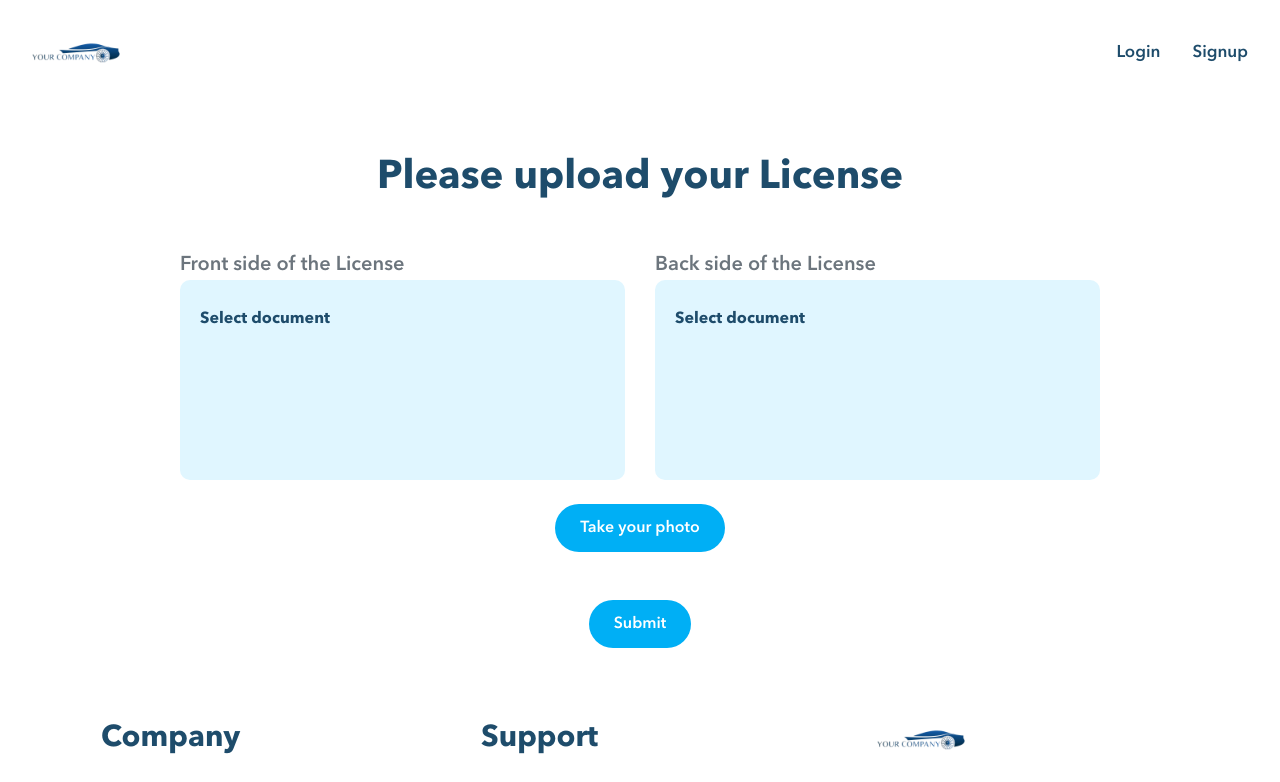
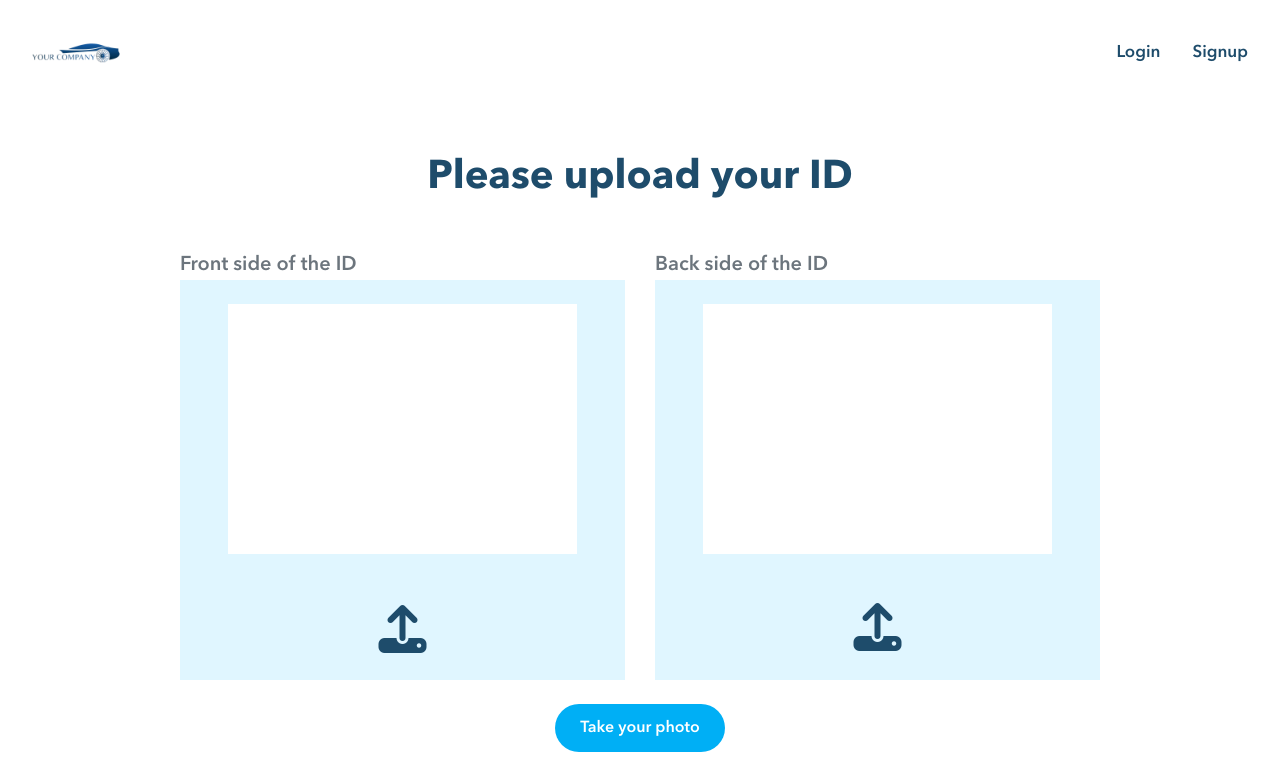
Before and after one commit to KaranBrains/blabla-driver, a React (Create React App) app in the folder frontend/: page /license in a window 1280 px wide. Shown: the top 782 px of the page. Built offline with nearby package versions, Linux system fonts and the light colour scheme.

Commit message:
Refractored

```diff
--- a/frontend/src/components/Auth/Signup/License/License.css
+++ b/frontend/src/components/Auth/Signup/License/License.css
@@ -5,11 +5,12 @@
   font-size: 1rem;
   font-weight: 400;
   line-height: 1.5;
+  margin-top: 50px;
   color: var(--primaryColor);
   background-color: var(--tertiaryColor);
   background-clip: padding-box;
   border: none;
-  border-radius: 10px;
+  margin: 20px auto;
 }
 
 input#form-upload-button {
@@ -27,6 +28,17 @@ input[type="file"] {
   outline: none !important;
 }
 
+.file-container {
+  background-color: var(--tertiaryColor);
+  height: 400px;
+}
+
+.image-container {
+  height: 285px;
+  width: 350px;
+  margin: 10px auto;
+}
+
 .custom-file-input {
   display: block;
   width: 100%;
@@ -35,22 +47,29 @@ input[type="file"] {
   font-weight: 400;
   line-height: 1.5;
   color: var(--primaryColor);
-  background-color: var(--tertiaryColor) !important;
+  background-color: white !important;
   background-clip: padding-box;
   border: none;
-  border-radius: 10px;
   opacity: 1;
   display: flex;
   justify-content: center;
   flex-direction: column;
   align-items: center;
 }
-
+.custom-upload-button{
+  background: transparent;
+  border: none;
+  outline: none;
+}
 .custom-file-input::-webkit-file-upload-button {
   visibility: hidden;
 }
+
+.modal{
+  padding-right: 0px;
+}
 .custom-file-input::before {
-  content: "Select document";
+  content: "";
   height: 100%;
   color: var(--primaryColor);
   display: inline-block;
@@ -69,3 +88,84 @@ input[type="file"] {
 .custom-file-input:active::before {
   background: transparent;
 }
+#container-circles {
+  position: absolute;
+  left: 50%;
+  bottom: 90px;
+}
+#outer-circle {
+  left: -37px;
+  height: 75px;
+  width: 75px;
+  background-color: hsla(0, 0%, 100%, 0.4);
+  z-index: 1;
+}
+#inner-circle,
+#outer-circle {
+  position: absolute;
+  border-radius: 50%;
+}
+#inner-circle {
+  left: 50%;
+  top: 38px;
+  height: 44px;
+  width: 44px;
+  background: #fff;
+  margin: -22px 0 0 -22px;
+  z-index: 2;
+}
+#inner-circle.is-clicked {
+  height: 38px;
+  width: 38px;
+  margin: -19px 0 0 -19px;
+}
+#white-flash.normal {
+  position: absolute;
+  height: 100%;
+  width: 100%;
+  opacity: 1;
+  -webkit-transition: opacity 0.9s ease-out;
+  -o-transition: opacity 0.9s ease-out;
+  transition: opacity 0.9s ease-out;
+}
+#white-flash.do-transition {
+  opacity: 0;
+  background: #fff;
+}
+#display-error {
+  color: #000;
+  background-color: #fff;
+}
+.react-html5-camera-photo {
+  position: relative;
+  text-align: center;
+}
+.react-html5-camera-photo > img,
+.react-html5-camera-photo > video {
+  width: 100% !important;
+}
+.react-html5-camera-photo > .display-error {
+  width: 100% !important;
+  margin: 0 auto;
+}
+@media (max-width: 768px) {
+  .react-html5-camera-photo > .display-error,
+  .react-html5-camera-photo > img,
+  .react-html5-camera-photo > video {
+    width: 100%;
+  }
+}
+.react-html5-camera-photo-fullscreen > img,
+.react-html5-camera-photo-fullscreen > video {
+  width: 100vw;
+  height: 100vh;
+}
+.react-html5-camera-photo-fullscreen > video {
+  -o-object-fit: fill;
+  object-fit: fill;
+}
+.react-html5-camera-photo-fullscreen > .display-error {
+  width: 100vw;
+  height: 100vh;
+}
+/*# sourceMappingURL=index.css.map*/
--- a/frontend/src/components/Auth/Signup/License/License.jsx
+++ b/frontend/src/components/Auth/Signup/License/License.jsx
@@ -3,8 +3,14 @@ import { Link } from "react-router-dom";
 import "./License.css";
 import Camera from "react-html5-camera-photo";
 import "react-html5-camera-photo/build/css/index.css";
+import { Modal } from "react-bootstrap";
 
 function License() {
+  const [show, setShow] = useState(false);
+
+  const handleClose = () => setShow(false);
+  const handleShow = () => setShow(true);
+
   const [fileOne, setFileOne] = useState("");
   const [fileTwo, setFileTwo] = useState("");
   const [value, setValue] = useState(false);
@@ -13,6 +19,10 @@ function License() {
     dataUri && setValue(false);
     setPhoto(dataUri);
   }
+  const handleIcon = (e) => {
+    e.preventDefault();
+    document.getElementById("upload")?.click();
+  };
   return (
     <>
       <div className="container my-5">
@@ -20,40 +30,89 @@ function License() {
           <div className="col-lg-10 col-md-10 col-sm-12 col-12">
             <div className="card">
               <h1 className="text-center font-bold text-primaryColor mb-4">
-                Please upload your License
+                Please upload your ID
               </h1>
               <form>
                 <div className="row">
                   <div className="col-lg-6 col-md-6 col-sm-12 col-12">
                     <div className="card">
                       <p className="font-demi text-muted mt-4 font-20 mobile-center">
-                        Front side of the License
+                        Front side of the ID
                       </p>
-                      <div className="input-group">
-                      {fileOne ? <img src={fileOne} className="img-fluid w-100 h-100 p-4" style={{background: '#e0f6ff', borderRadius: '10px'}}/> : <input
+                      <div className="input-group file-container">
+                        {fileOne ? (
+                          <div className="image-container">
+                            <img
+                              src={fileOne}
+                              className="img-fluid w-100 h-100 p-4"
+                              style={{
+                                background: "#e0f6ff",
+                                borderRadius: "10px",
+                              }}
+                            />{" "}
+                          </div>
+                        ) : (
+                          <input
                             type="file"
+                            id="front-upload"
                             value=""
-                          onChange={(e) => setFileOne(URL.createObjectURL(e.target.files[0]))}
-                          className="form-control-upload custom-file-input"
-                          style={{ height: "200px" }}
-                        />}
-
+                            onChange={(e) =>
+                              setFileOne(URL.createObjectURL(e.target.files[0]))
+                            }
+                            className="form-control-upload custom-file-input mx-5 my-4"
+                            style={{ height: "250px" }}
+                          />
+                        )}
+                        <button
+                          onClick={(e) => {
+                            e.preventDefault();
+                            document.getElementById("front-upload")?.click();
+                          }}
+                          className="d-flex justify-content-center w-100 text-primaryColor custom-upload-button"
+                        >
+                          <i className="fas fa-3x fa-upload"></i>
+                        </button>
                       </div>
                     </div>
                   </div>
                   <div className="col-lg-6 col-md-6 col-sm-12 col-12">
                     <div className="card">
                       <p className="font-demi text-muted mt-4 font-20 mobile-center">
-                        Back side of the License
+                        Back side of the ID
                       </p>
-                      <div className="input-group">
-                      {fileTwo ? <img src={fileTwo} className="img-fluid w-100 h-100 p-4" style={{background: '#e0f6ff', borderRadius: '10px'}}/> : <input
+                      <div className="input-group file-container">
+                        {fileTwo ? (
+                          <div className="image-container">
+                            <img
+                              src={fileTwo}
+                              className="img-fluid w-100 h-100 p-4"
+                              style={{
+                                background: "#e0f6ff",
+                                borderRadius: "10px",
+                              }}
+                            />
+                          </div>
+                        ) : (
+                          <input
                             type="file"
+                            id="back-upload"
                             value=""
-                          onChange={(e) => setFileTwo(URL.createObjectURL(e.target.files[0]))}
-                          className="form-control-upload custom-file-input"
-                          style={{ height: "200px" }}
-                        />}
+                            onChange={(e) =>
+                              setFileTwo(URL.createObjectURL(e.target.files[0]))
+                            }
+                            className="form-control-upload custom-file-input mx-5 mt-4"
+                            style={{ height: "250px" }}
+                          />
+                        )}
+                        <button
+                          onClick={(e) => {
+                            e.preventDefault();
+                            document.getElementById("back-upload")?.click();
+                          }}
+                          className="d-flex justify-content-center w-100 text-primaryColor custom-upload-button"
+                        >
+                          <i className="fas fa-3x fa-upload"></i>
+                        </button>
                       </div>
                     </div>
                   </div>
@@ -62,9 +121,11 @@ function License() {
                   <button
                     onClick={(e) => {
                       e.preventDefault();
+                      handleShow();
                       setValue(!value);
                     }}
                     className="text-white bg-secondaryColor font-demi btn-blue mt-4"
+                    style={{outline: 'none'}}
                   >
                     Take your photo
                   </button>
@@ -84,19 +145,31 @@ function License() {
                 ) : (
                   ""
                 )}
+
                 {value ? (
-                  <div className="mt-4 d-flex justify-content-center">
+                  <Modal show={show} onHide={handleClose}>
+                    <Modal.Header closeButton>
+                      <Modal.Title>
+                        <div className="font-bold text-primaryColor">
+                          Click your picture
+                        </div>
+                      </Modal.Title>
+                    </Modal.Header>
+                    <Modal.Body>
+                      <div className="w-100 h-100">
                         <Camera
                           onTakePhoto={(dataUri) => {
                             handleTakePhoto(dataUri);
                           }}
                         />
                       </div>
+                    </Modal.Body>
+                  </Modal>
                 ) : (
                   ""
                 )}
 
-                <Link to="/vehicleinfo">
+                <Link to="/vehicleInfo">
                   <div className="text-center mt-5">
                     <button className="text-white bg-secondaryColor font-demi btn-blue">
                       Submit
```
Lines whose indentation alone changed are shown as unchanged.
